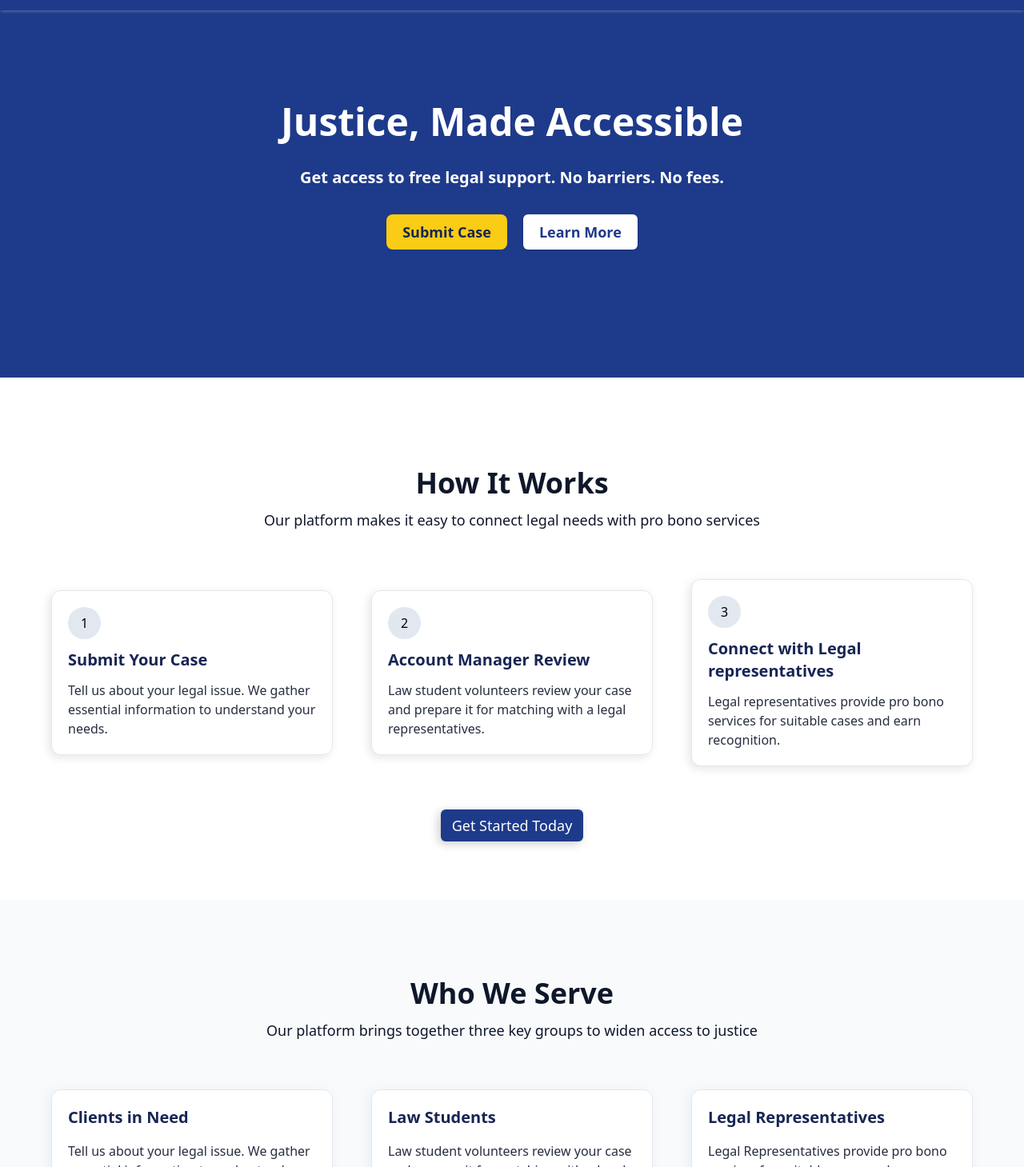
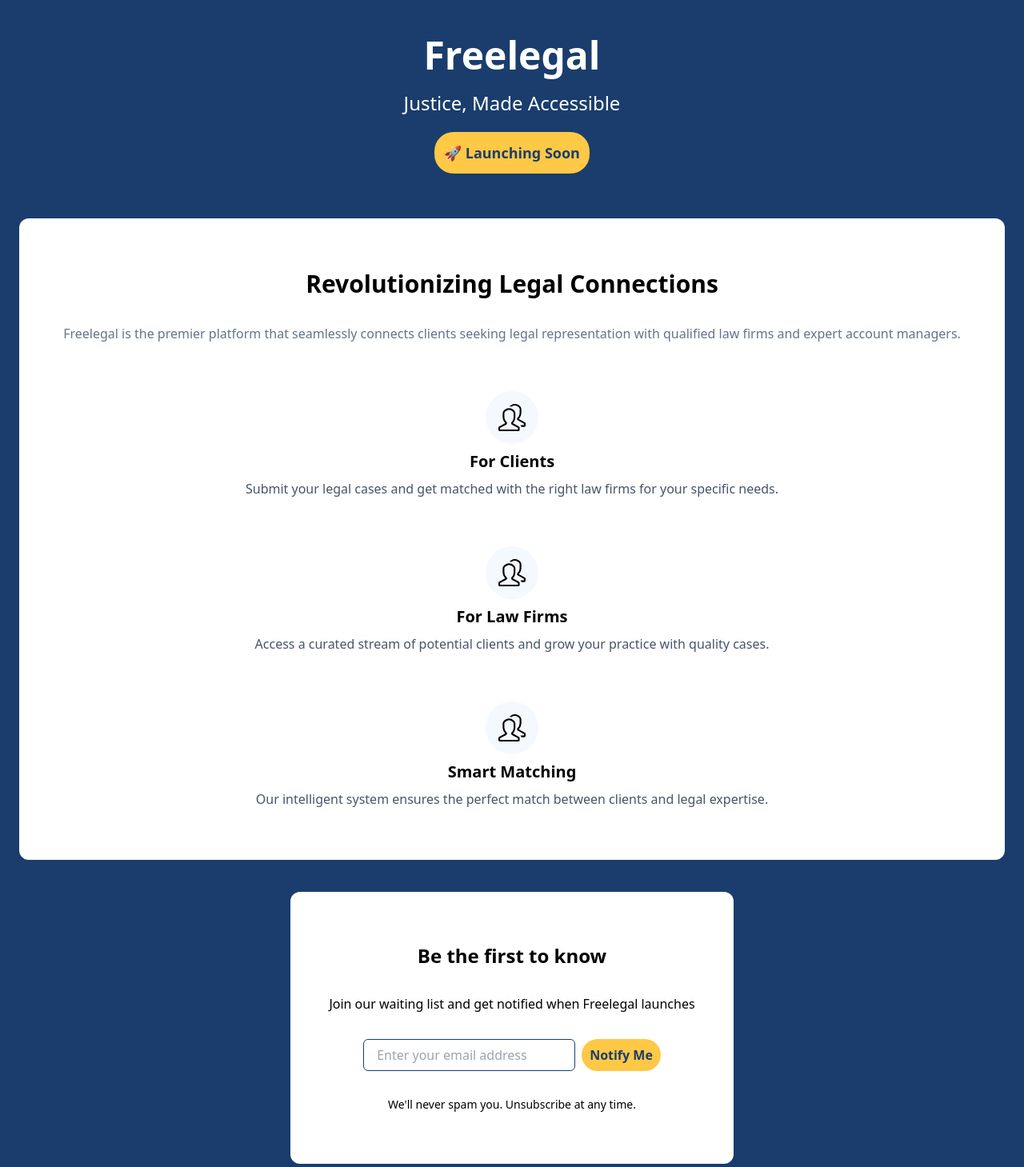
Before and after one commit to WindowsM16a/freelegal-web, a React (Vite) app: page / in a window 1280 px wide. Shown: the part 51-1510 px from the top of the page at 80% size. Built offline with nearby package versions, Linux system fonts and the light colour scheme.

Commit message:
launching soon page

```diff
--- a/src/app.tsx
+++ b/src/app.tsx
@@ -3,8 +3,95 @@ import Hero from "./components/hero";
 import Footer from "./components/footer";
 import How from "./components/how";
 import Who from "./components/who";
+import { SlPeople } from "react-icons/sl";
+
+const launchingSoon = true;
 
 function App() {
+	if (launchingSoon) {
+		return (
+			<div className="bg-brand-blue pt-24 px-6 max-w-screen flex flex-col items-center gap-10 min-h-screen">
+				<div
+					id="heading"
+					className="items-center justify-center flex flex-col gap-5 mb-4"
+				>
+					<p className="text-white text-5xl font-bold">Freelegal</p>
+					<p className="text-white text-2xl">Justice, Made Accessible</p>
+					<p className="text-brand-blue text-lg font-semibold bg-brand-gold p-3 rounded-3xl">
+						🚀 Launching Soon
+					</p>
+				</div>
+				<div
+					id="whatIsFreelegal"
+					className="bg-white px-12 py-16 w-full flex flex-col items-center justify-center text-center rounded-xl gap-8"
+				>
+					<p className="text-3xl font-bold ">
+						Revolutionizing Legal Connections
+					</p>
+					<p className="text-slate-500 text-wrap">
+						Freelegal is the premier platform that seamlessly connects clients
+						seeking legal representation with qualified law firms and expert
+						account managers.
+					</p>
+					<span className="mt-7 flex flex-col items-center gap-2">
+						<span className="w-fit h-fit bg-blue-50/70 p-4 rounded-full">
+							<SlPeople size={34} />
+						</span>
+						<p className="text-xl font-semibold">For Clients</p>
+						<p className="text-slate-600">
+							Submit your legal cases and get matched with the right law firms
+							for your specific needs.
+						</p>
+					</span>
+					<span className="mt-7 flex flex-col items-center gap-2">
+						<span className="w-fit h-fit bg-blue-50/70 p-4 rounded-full">
+							<SlPeople size={34} />
+						</span>
+						<p className="text-xl font-semibold">For Law Firms</p>
+						<p className="text-slate-600">
+							Access a curated stream of potential clients and grow your
+							practice with quality cases.
+						</p>
+					</span>
+					<span className="mt-7 flex flex-col items-center gap-2">
+						<span className="w-fit h-fit bg-blue-50/70 p-4 rounded-full">
+							<SlPeople size={34} />
+						</span>
+						<p className="text-xl font-semibold">Smart Matching</p>
+						<p className="text-slate-600">
+							Our intelligent system ensures the perfect match between clients
+							and legal expertise.
+						</p>
+					</span>
+				</div>
+				<div id="firstToKnow">
+					<form className="bg-white px-12 py-16 min-w-full flex flex-col items-center justify-center text-center rounded-xl gap-8 mb-4">
+						<p className="text-2xl font-bold">Be the first to know</p>
+						<p>
+							Join our waiting list and get notified when Freelegal launches
+						</p>
+						<div className="flex gap-2">
+							<input
+								type="email"
+								placeholder="Enter your email address"
+								className="h-10 border border-brand-blue focus:border-brand-blue outline-brand-blue rounded-md p-4"
+							/>
+							<button className="text-brand-blue text-base font-semibold bg-brand-gold py-1 px-2.5 rounded-3xl">
+								Notify Me
+							</button>
+						</div>
+						<p className="text-sm">
+							We'll never spam you. Unsubscribe at any time.
+						</p>
+					</form>
+					<span className="flex flex-col my-8 items-center justify-center text-slate-300">
+						&copy; {new Date().getFullYear()} Freelegal - Justice, Made
+						Accessible
+					</span>
+				</div>
+			</div>
+		);
+	}
 	return (
 		<div className="flex flex-col min-h-screen bg-blue-900">
 			<Header />
--- a/tailwind.config.js
+++ b/tailwind.config.js
@@ -2,7 +2,15 @@
 export default {
 	content: ["./index.html", "./src/**/*.{js,ts,jsx,tsx}"],
 	theme: {
-		extend: {},
+		extend: {
+			colors: {
+				brand: {
+					blue: "#1A3D6D",
+					gold: "#FFC845",
+					red: "#F55555",
+				},
+			},
+		},
 	},
 	plugins: [],
 };
```
